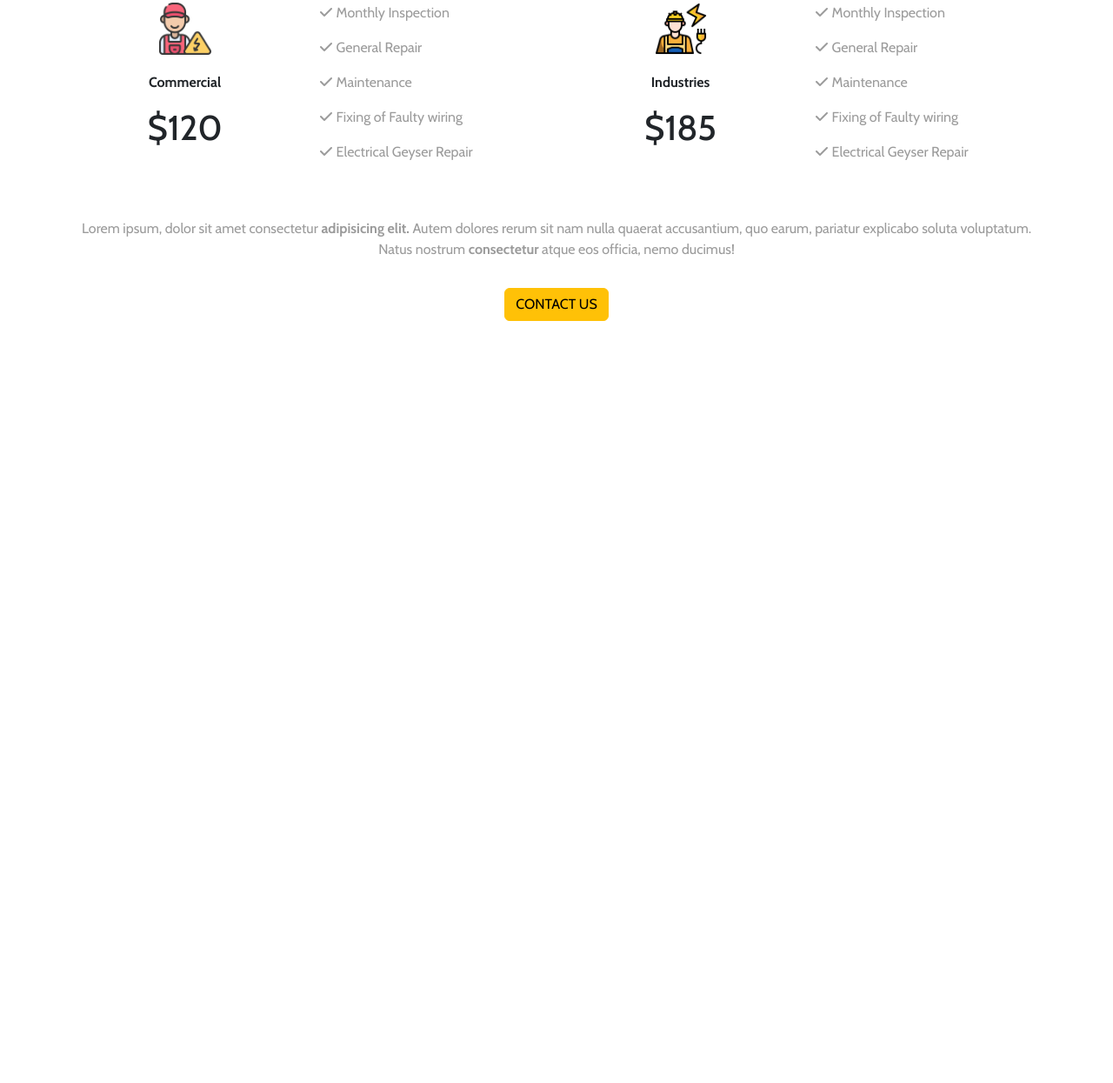
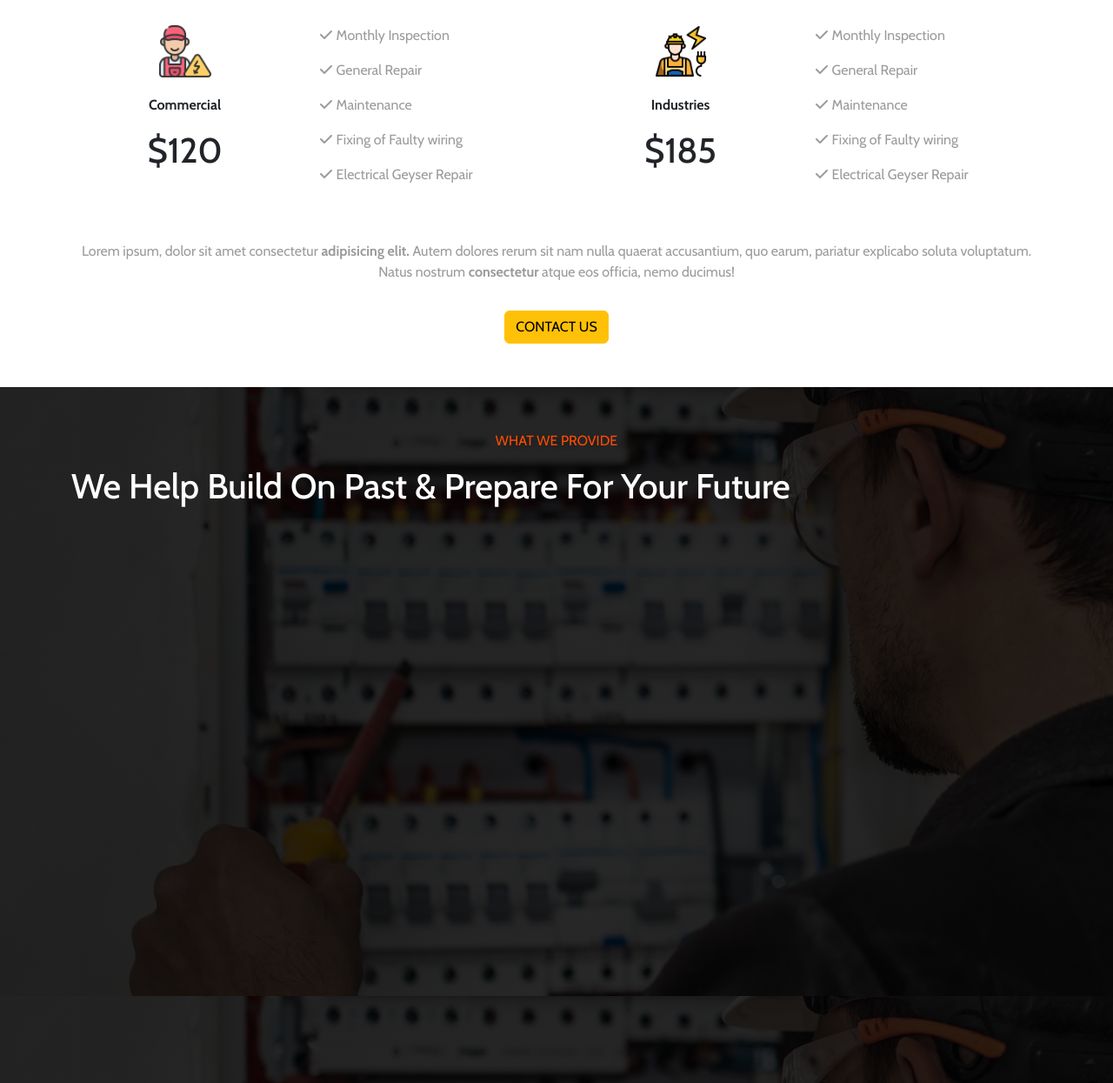
Before and after one commit to droidhazard/mr-handy-website, a plain HTML site: page index.html in a window 1280 px wide. Shown: the part 1369-2614 px from the top of the page at 87% size. Before the commit the page ends 1738 px from the top, so only its background shows below. Drawn offline with nearby package versions, Linux system fonts and the light colour scheme.

Commit message:
modify services section

```diff
--- a/css/style.css
+++ b/css/style.css
@@ -35,6 +35,14 @@ body {
 
 .color-text-grey {
   color: #9b9b9b;
+}
+
+.color-text-orange {
+  color: var(--orange);
+}
+
+.color-text-white {
+  color: #fff;
 }
 
 .navbar-brand img {
@@ -87,9 +95,20 @@ body {
   background-blend-mode: multiply;
 }
 
+.pricing-section {
+  padding: 50px;
+}
+
 .worker-icon {
   width: 60px;
   margin-bottom: 20px;
+}
+
+.services-section {
+  background-image: linear-gradient(to left, #2a2a2a, #2a2a2a), url(../img/electric-row-bg3.jpg);
+  background-blend-mode: multiply;
+  height: 100vh;
+  padding: 50px;
 }
 
 
--- a/index.html
+++ b/index.html
@@ -117,7 +117,7 @@
   </section>
 
   <!-- * History Section -->
-  `<section class="history-section">
+  <section class="history-section">
     <div class="container">
       <div class="row">
         <div class="col-lg-4 mb-5">
@@ -180,6 +180,14 @@
     </div>
   </section>
 
+  <!-- * Services section -->
+  <section class="services-section">
+    <div class="container">
+      <p class="color-text-orange text-center">WHAT WE PROVIDE</p>
+      <h1 class="color-text-white">We Help Build On Past & Prepare For Your Future</h1>
+    </div>
+  </section>
+
 
 
   <!-- Bootstrap JS -->
```
Also changed, not shown: img/flaticons-services/broken-cable (1).png (added), img/flaticons-services/broken-cable.png (added), img/flaticons-services/electric-generator.png (added), img/flaticons-services/electrician.png (added), img/flaticons-services/soldering.png (added), img/flaticons-services/toolbox.png (added).
